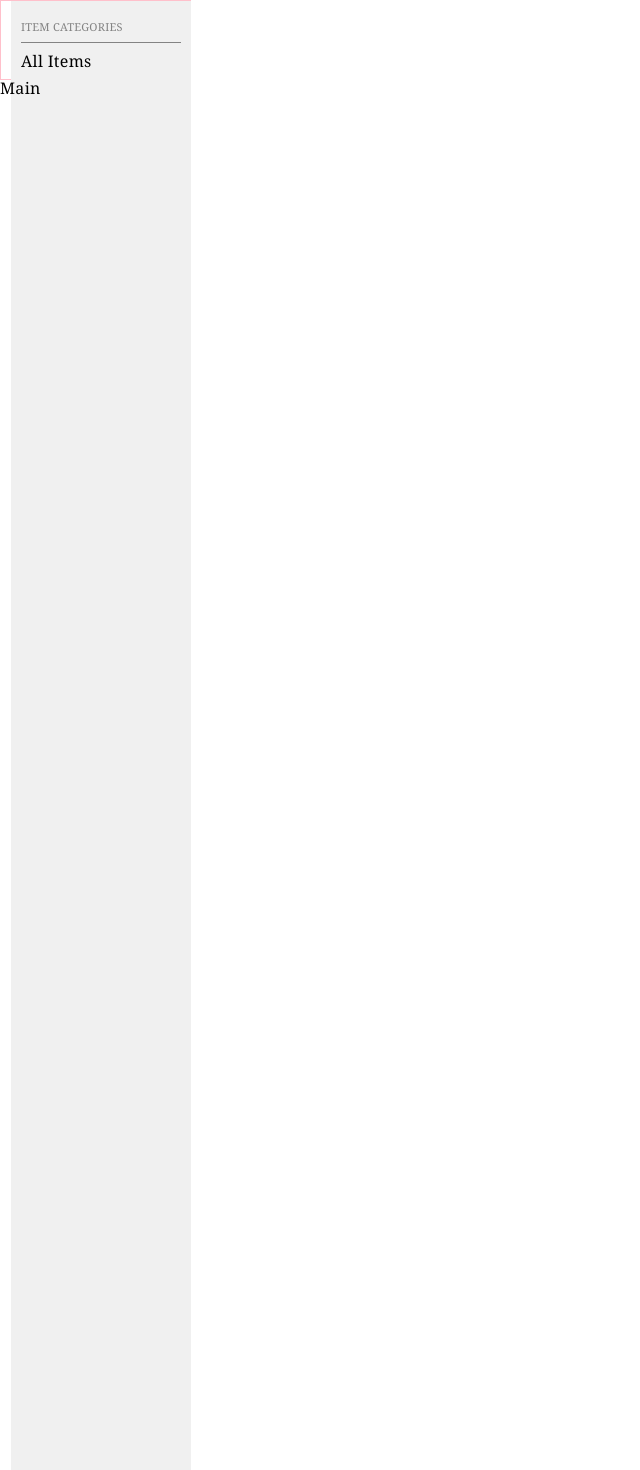
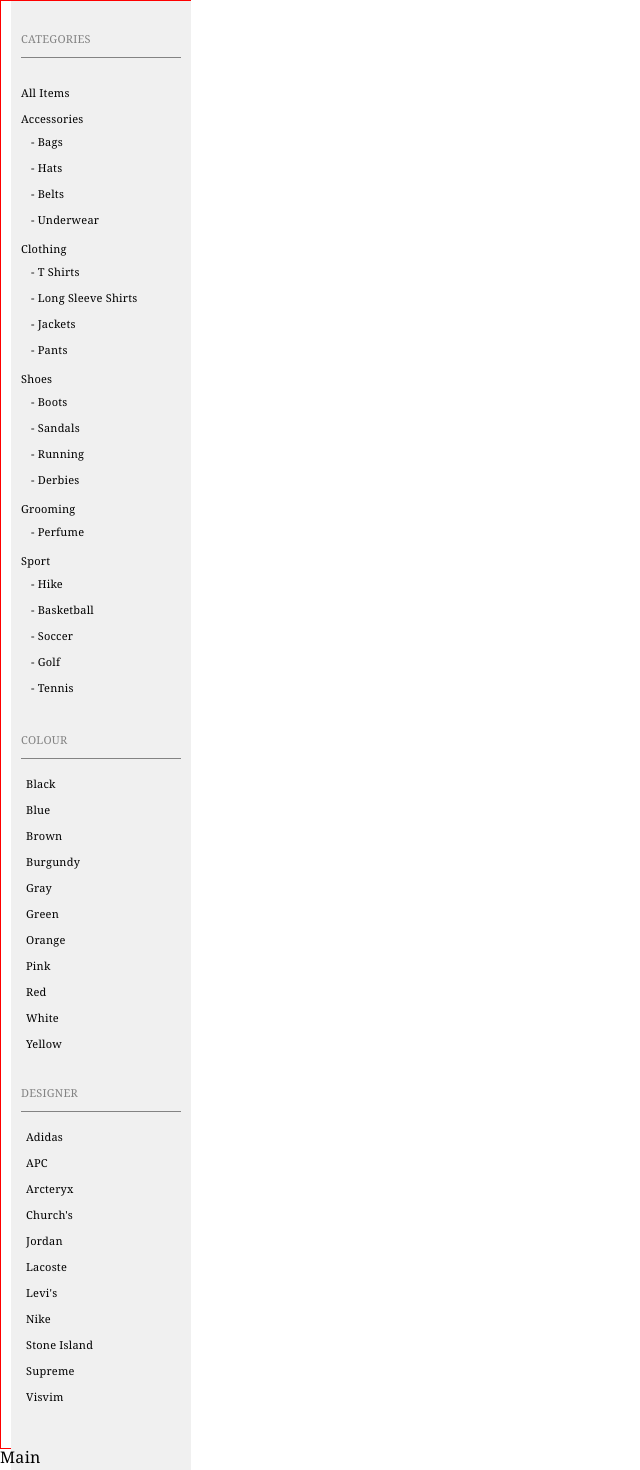
Before and after one commit to verydecent/ecommerce-project, a React (Create React App) app in the folder frontend/: page / in a window 1280 px wide. Shown: the top 1470 px of the page, without its empty margins (0-640 px from the left). Built offline with nearby package versions, Linux system fonts and the light colour scheme.

Commit message:
SubNavigation boilerplate completed

```diff
--- a/frontend/src/components/SubNavigation/SubNavigation.css
+++ b/frontend/src/components/SubNavigation/SubNavigation.css
@@ -1,7 +1,11 @@
 .sub-navigation {
   width: 169px;
   padding: 0 10px 10px 10px;
-  border: 1px pink solid;
+  border: 1px red solid;
+}
+
+.sub-navigation li {
+  padding: 5px 0 3px 0;
 }
 
 .sub-navigation-contents {
@@ -25,3 +29,39 @@
 .sub-nav-spacer {
   height: 10px;
 }
+
+.main-nav {
+  padding: 10px 0 20px 0px;
+}
+
+.main-nav ul {
+  margin-left: 10px;
+}
+
+.main-nav a {
+  color: #000000;
+  text-decoration: none;
+  font-size: 11px;
+}
+
+.colour-filter {
+  padding: 10px 0 20px 0px;
+}
+
+.colour-filter a {
+  padding-left: 5px;
+  color: #000000;
+  text-decoration: none;
+  font-size: 11px;
+}
+
+.designer-filter {
+  padding: 10px 0 20px 0px;
+}
+
+.designer-filter a {
+  padding-left: 5px;
+  color: #000000;
+  text-decoration: none;
+  font-size: 11px;
+}
--- a/frontend/src/components/SubNavigation/SubNavigation.js
+++ b/frontend/src/components/SubNavigation/SubNavigation.js
@@ -5,16 +5,196 @@ function SubNavigation() {
   return (
     <div className="sub-navigation">
       <div className="sub-navigation-contents">
+
+      <div className="sub-nav-spacer"></div>
+
         <div className="sub-nav-header">
-          <h4>Item Categories</h4>
+          <h4>Categories</h4>
         </div>
+
         <div className="sub-nav-spacer"></div>
 
         <ul className="main-nav">
+
           <li>
-            <a>All Items</a>
+            <a href="">All Items</a>
           </li>
+
+          <li>
+            <a href="">Accessories</a>
+            <ul>
+              <li>
+                <a href=""> - Bags </a>
+              </li>
+              <li>
+                <a href=""> - Hats </a>
+              </li>
+              <li>
+                <a href=""> - Belts </a>
+              </li>
+              <li>
+                <a href=""> - Underwear </a>
+              </li>
+            </ul>
+          </li>
+
+          <li>
+            <a href="Accessories">Clothing</a>
+            <ul>
+              <li>
+                <a href=""> - T Shirts </a>
+              </li>
+              <li>
+                <a href=""> - Long Sleeve Shirts </a>
+              </li>
+              <li>
+                <a href=""> - Jackets </a>
+              </li>
+              <li>
+                <a href=""> - Pants </a>
+              </li>
+            </ul>
+          </li>
+
+          <li>
+            <a href="Accessories">Shoes</a>
+            <ul>
+              <li>
+                <a href=""> - Boots </a>
+              </li>
+              <li>
+                <a href=""> - Sandals </a>
+              </li>
+              <li>
+                <a href=""> - Running </a>
+              </li>
+              <li>
+                <a href=""> - Derbies </a>
+              </li>
+            </ul>
+          </li>
+
+          <li>
+            <a href="Accessories">Grooming</a>
+            <ul>
+              <li>
+                <a href=""> - Perfume </a>
+              </li>
+            </ul>
+          </li>
+
+          <li>
+            <a href="Accessories">Sport</a>
+            <ul>
+              <li>
+                <a href=""> - Hike</a>
+              </li>
+              <li>
+                <a href=""> - Basketball</a>
+              </li>
+              <li>
+                <a href=""> - Soccer</a>
+              </li>
+              <li>
+                <a href=""> - Golf</a>
+              </li>
+              <li>
+                <a href=""> - Tennis</a>
+              </li>
+            </ul>
+          </li>
+
         </ul>
+
+        <div className="sub-nav-spacer"></div>
+
+        <div className="sub-nav-header">
+          <h4>Colour</h4>
+        </div>
+
+        <div className="colour-filter">
+          <ul>
+            <li>
+              <a>Black</a>
+            </li>
+            <li>
+              <a>Blue</a>
+            </li>
+            <li>
+              <a>Brown</a>
+            </li>
+            <li>
+              <a>Burgundy</a>
+            </li>
+            <li>
+              <a>Gray</a>
+            </li>
+            <li>
+              <a>Green</a>
+            </li>
+            <li>
+              <a>Orange</a>
+            </li>
+            <li>
+              <a>Pink</a>
+            </li>
+            <li>
+              <a>Red</a>
+            </li>
+            <li>
+              <a>White</a>
+            </li>
+            <li>
+              <a>Yellow</a>
+            </li>
+          </ul>
+        </div>
+
+        <div className="sub-nav-spacer"></div>
+
+        <div className="sub-nav-header">
+          <h4>Designer</h4>
+        </div>
+        <div className="designer-filter">
+        <ul>
+            <li>
+              <a>Adidas</a>
+            </li>
+            <li>
+              <a>APC</a>
+            </li>
+            <li>
+              <a>Arcteryx</a>
+            </li>
+            <li>
+              <a>Church's</a>
+            </li>
+            <li>
+              <a>Jordan</a>
+            </li>
+            <li>
+              <a>Lacoste</a>
+            </li>
+            <li>
+              <a>Levi's</a>
+            </li>
+            <li>
+              <a>Nike</a>
+            </li>
+            <li>
+              <a>Stone Island</a>
+            </li>
+            <li>
+              <a>Supreme</a>
+            </li>
+            <li>
+              <a>Visvim</a>
+            </li>
+          </ul>
+        </div>
+
+        <div className="sub-nav-spacer"></div>
+
       </div>
     </div>
   );
--- a/frontend/src/index.css
+++ b/frontend/src/index.css
@@ -26,6 +26,7 @@ time, mark, audio, video {
 	/* Additional CSS */
 	font-family: Georgia, Times, Serif;
 	letter-spacing: 0.02em;
+	line-height: 16px;
 }
 /* HTML5 display-role reset for older browsers */
 article, aside, details, figcaption, figure,
```
